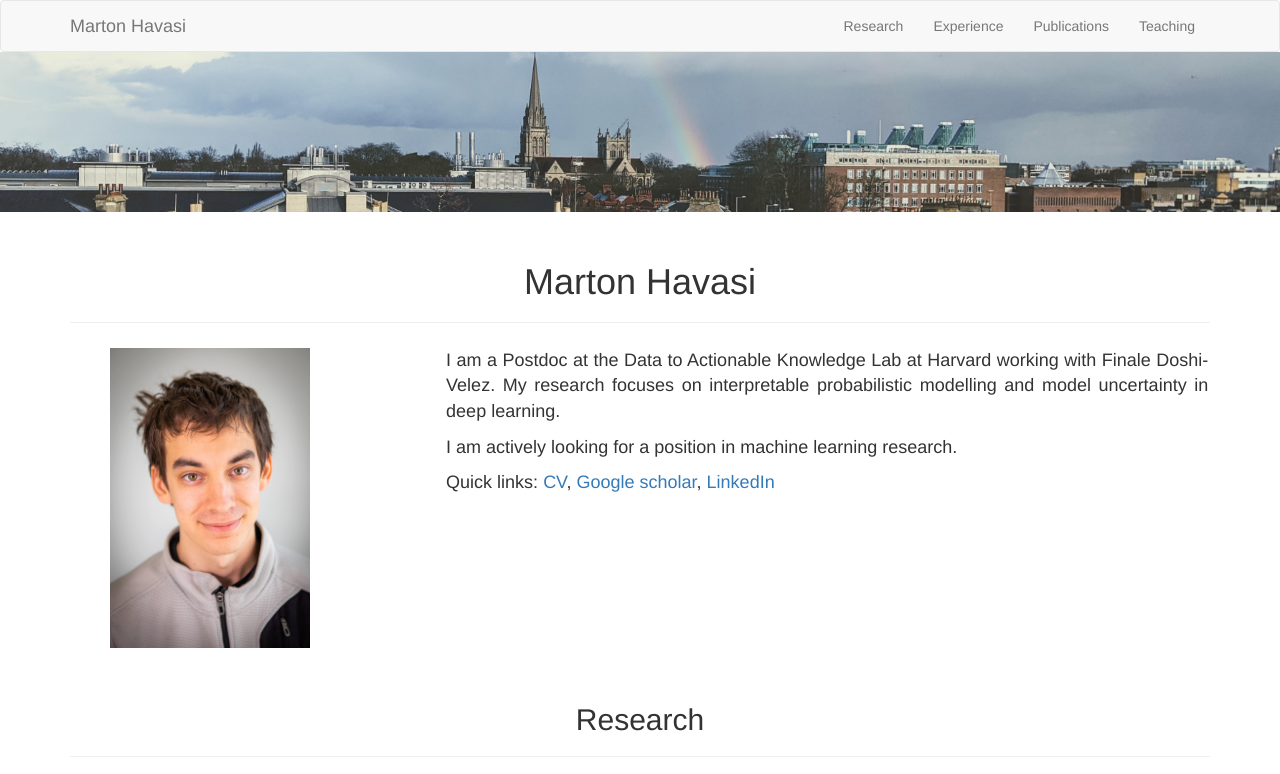
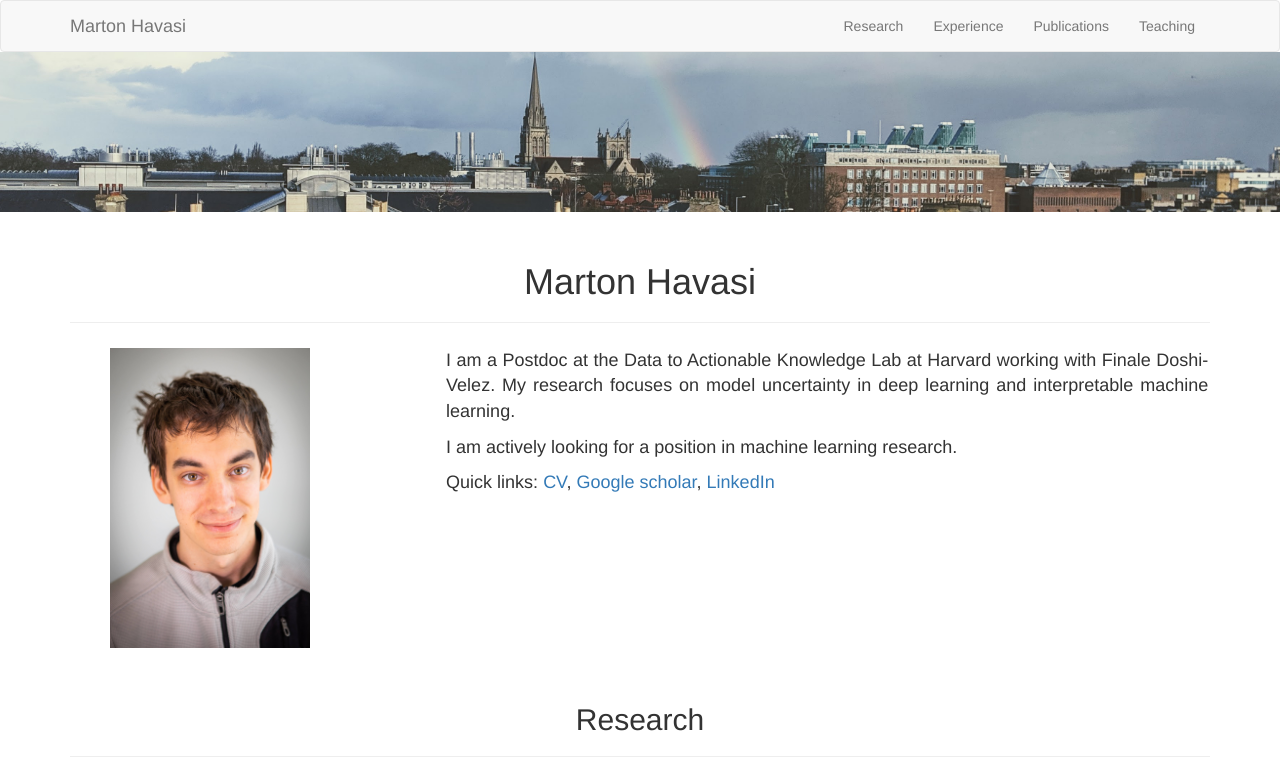
Before and after one commit to mhavasi/mhavasi.github.io, a plain HTML site: page index.html in a window 1280 px wide. Shown: the top 774 px of the page. Drawn offline with nearby package versions, Linux system fonts and the light colour scheme.

Commit message:
intro minor change

```diff
--- a/index.html
+++ b/index.html
@@ -60,7 +60,7 @@
 		  </div>
 		  <div class="doublecolumn">
                     <p>
-                        I am a Postdoc at the Data to Actionable Knowledge Lab at Harvard working with Finale Doshi-Velez. My research focuses on interpretable probabilistic modelling and model uncertainty in deep learning.
+                        I am a Postdoc at the Data to Actionable Knowledge Lab at Harvard working with Finale Doshi-Velez. My research focuses on model uncertainty in deep learning and interpretable machine learning.
                     </p>
                     <p>
                         I am actively looking for a position in machine learning research.
```
